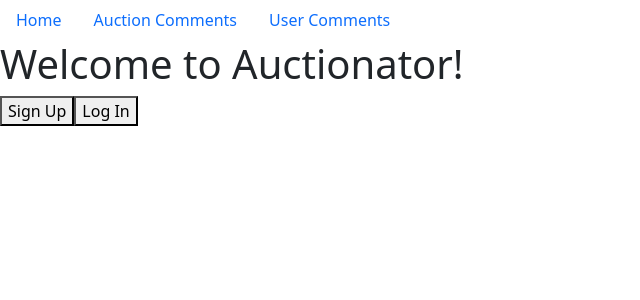
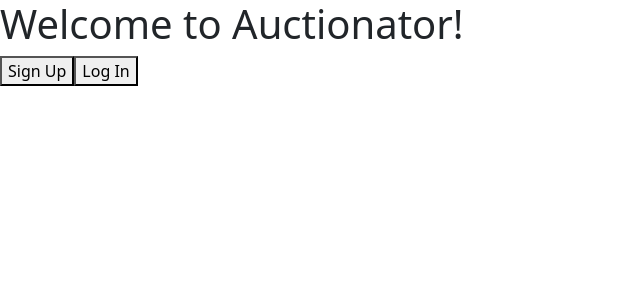
Before and after one commit to 2406-Ryan-Java-FS/Group2, a React (Create React App) app in the folder auctionator-front-end/auctionator/: page / in a window 1280 px wide. Shown: the top 300 px of the page, without its empty margins (0-640 px from the left). Built offline with nearby package versions, Linux system fonts and the light colour scheme.

Commit message:
Update navbar.js

```diff
--- a/auctionator-front-end/auctionator/src/components/navbar.js
+++ b/auctionator-front-end/auctionator/src/components/navbar.js
@@ -1,18 +1,40 @@
+import { useContext } from 'react';
 import { Link } from 'react-router-dom';
+import { UserContext } from '../UserContext';
+import UserLogout from './user-logout';
 
 export default function NavBar() {
+
+    const {user} = useContext(UserContext);
+
     return (<>
+        {(user['id'] !== 0) &&
         <ul className='nav nav-pills'>
+
+            <li className='nav-item'>
+                {(user['role'] === 'Admin') ? <Link to='/admin-item-view' className='nav-link'>All Items</Link> : <Link to='/client-item-view' className='nav-link'>My Items</Link>}
+            </li>
+
             <li className="nav-item">
-                <Link to="" className='nav-link'>Home</Link>
+                <Link to="/auction-table" className='nav-link'>Auctions</Link>
             </li>
-            <li className="nav-item">
-                <Link to="/comments/auctions" className='nav-link'>Auction Comments</Link>
+
+            <li className='nav-item'>
+                {(user['role'] === 'Admin') && <Link to="/create-auction" className='nav-link'>List Auction</Link>}
             </li>
-            <li className="nav-item">
-                <Link to="/comments/users" className='nav-link'>User Comments</Link>
+
+            <li className='nav-item'>
+                {(user['role'] === 'Admin') && <Link to="/userlist" className='nav-link'>Users</Link>}
             </li>
-        </ul>
+
+            <li className="nav-item nav-right">
+                <Link to="/profile" className='nav-link'>Profile</Link>
+            </li>
+
+            <li className='nav-item'>
+                <UserLogout />
+            </li>
+        </ul> }
     </>
     );
 }
```
